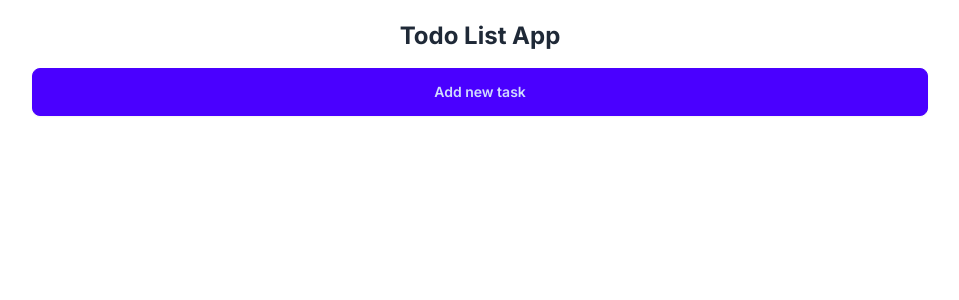
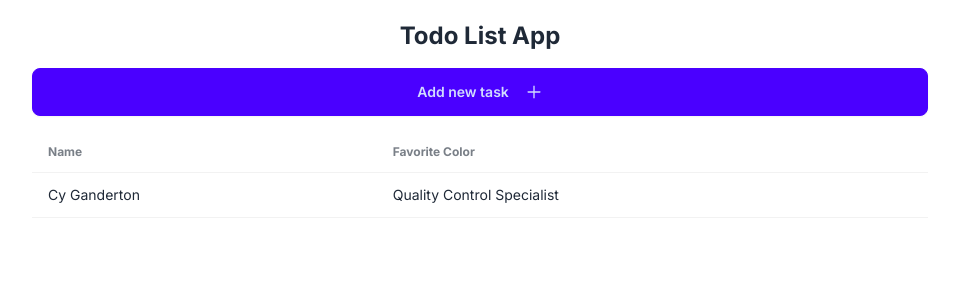
Before and after one commit to nd31pr0/NextjsTodo, a Next.js app in the folder todo-list/: page / in a window 1280 px wide. Shown: the top 300 px of the page, without its empty margins (160-1119 px from the left). Built offline with nearby package versions, Linux system fonts and the light colour scheme.

Commit message:
Create dummy todo table

```diff
--- a/package.json
+++ b/package.json
@@ -5,6 +5,7 @@
     "tailwindcss": "^3.4.4"
   },
   "dependencies": {
-    "daisyui": "^4.12.2"
+    "daisyui": "^4.12.2",
+    "react-icons": "^5.2.1"
   }
 }
--- a/todo-list/app/components/AddTask.tsx
+++ b/todo-list/app/components/AddTask.tsx
@@ -1,9 +1,13 @@
 import React from 'react'
+import { AiOutlinePlus } from "react-icons/ai";
+
 
 function AddTask() {
   return (
-    <div>
-        <button className='btn btn-primary w-full'>Add new task</button>
+    <div className='flex gap-4'>
+        <button className='btn btn-primary w-full'>Add new task
+        <AiOutlinePlus  size={18} className="ml-2"/></button>
+
     </div>
   )
 }
--- /dev/null
+++ b/todo-list/app/components/TodoList.tsx
@@ -0,0 +1,28 @@
+import React from 'react'
+
+function TodList() {
+  return (
+    <div>
+      <div className="overflow-x-auto">
+        <table className="table">
+          {/* head */}
+          <thead>
+            <tr>
+              <th>Name</th>
+              <th>Favorite Color</th>
+            </tr>
+          </thead>
+          <tbody>
+            {/* row 1 */}
+            <tr>
+              <td>Cy Ganderton</td>
+              <td>Quality Control Specialist</td>
+            </tr>
+          </tbody>
+        </table>
+      </div>
+    </div>
+  )
+}
+
+export default TodList
--- a/todo-list/app/page.tsx
+++ b/todo-list/app/page.tsx
@@ -1,10 +1,12 @@
 import AddTask from "./components/AddTask";
+import TodoList from "./components/TodoList";
 export default function Home() {
   return (
     <main className="max-w-4xl mx-auto mt-4">
       <div className="text-center my-5 flex flex-col gap-4">
         <h1 className="text-2xl font-bold">Todo List App</h1>
         <AddTask />
+        <TodoList />
       </div>
     </main>
   );
```
Also changed, not shown: 1 other file (tests, documents, lock files or other folders).
